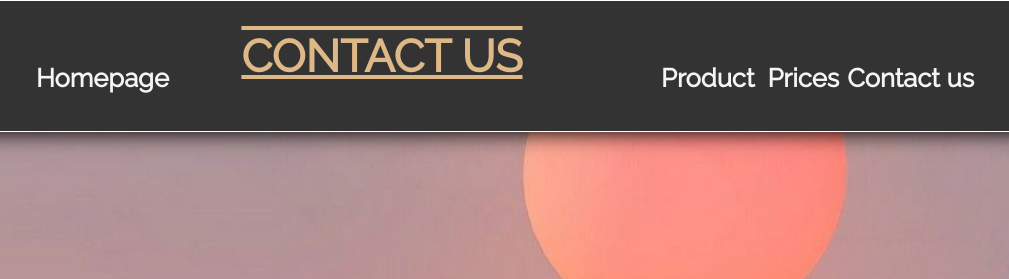
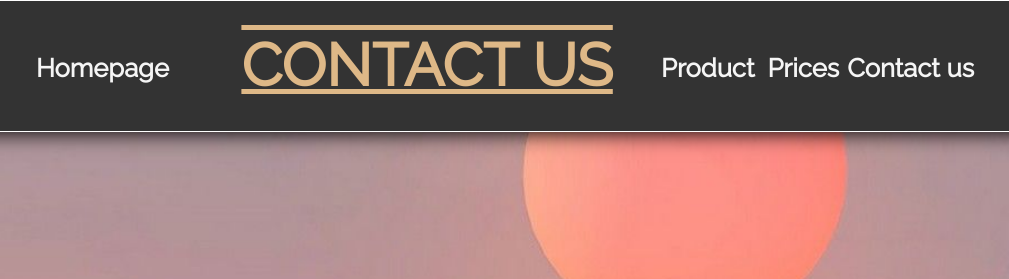
Before and after one commit to Marco-Cen/VersaTech, a plain HTML site: page contact.html in a window 1280 px wide. Shown: the top 279 px of the page, 271-1280 px from the left. Drawn offline with Linux system fonts and the light colour scheme.

Commit message:
Header formatting update

```diff
--- a/contactstyle.css
+++ b/contactstyle.css
@@ -61,7 +61,7 @@ a.buttons{
     font-size: 160%;
     color: whitesmoke;
     position: absolute;
-    top: 48%; /*From top to bottom adjust size accordingly */
+    top: 40%; /*From top to bottom adjust size accordingly */
     left:70%;
     text-decoration: none;
 }
@@ -89,7 +89,7 @@ h1{
     width: auto\9;
     max-height: 100vh;
 
-    font-size: 3.5vw;   /* Font size */
+    font-size: 3.7em;   /* Font size (Diff between vw? and em?*/
 }
 
 /* For animated rotating text across screen */
```
Also changed, not shown: pricing.html (+1 -1 lines), product.html (+1 -1 lines).
